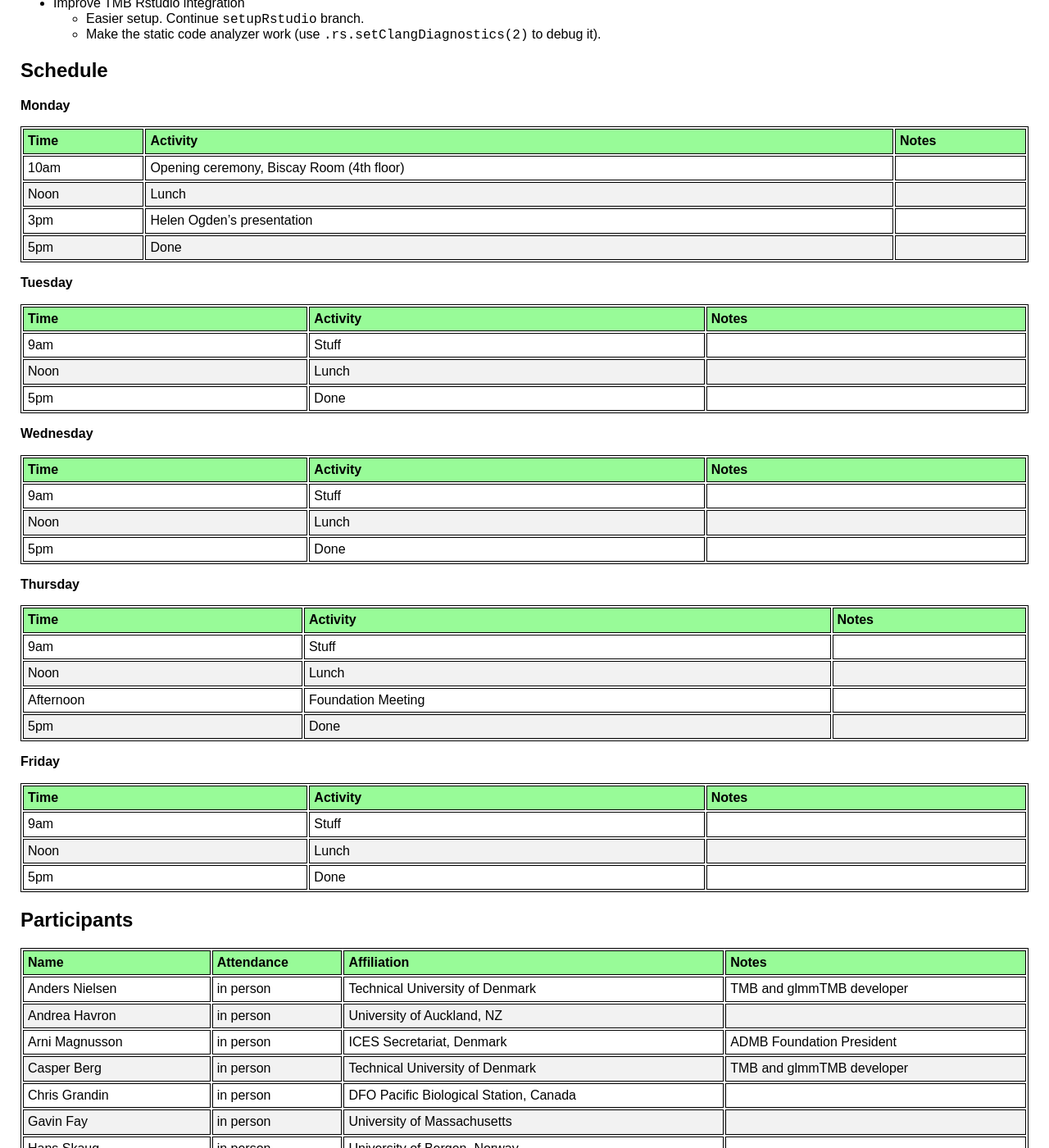
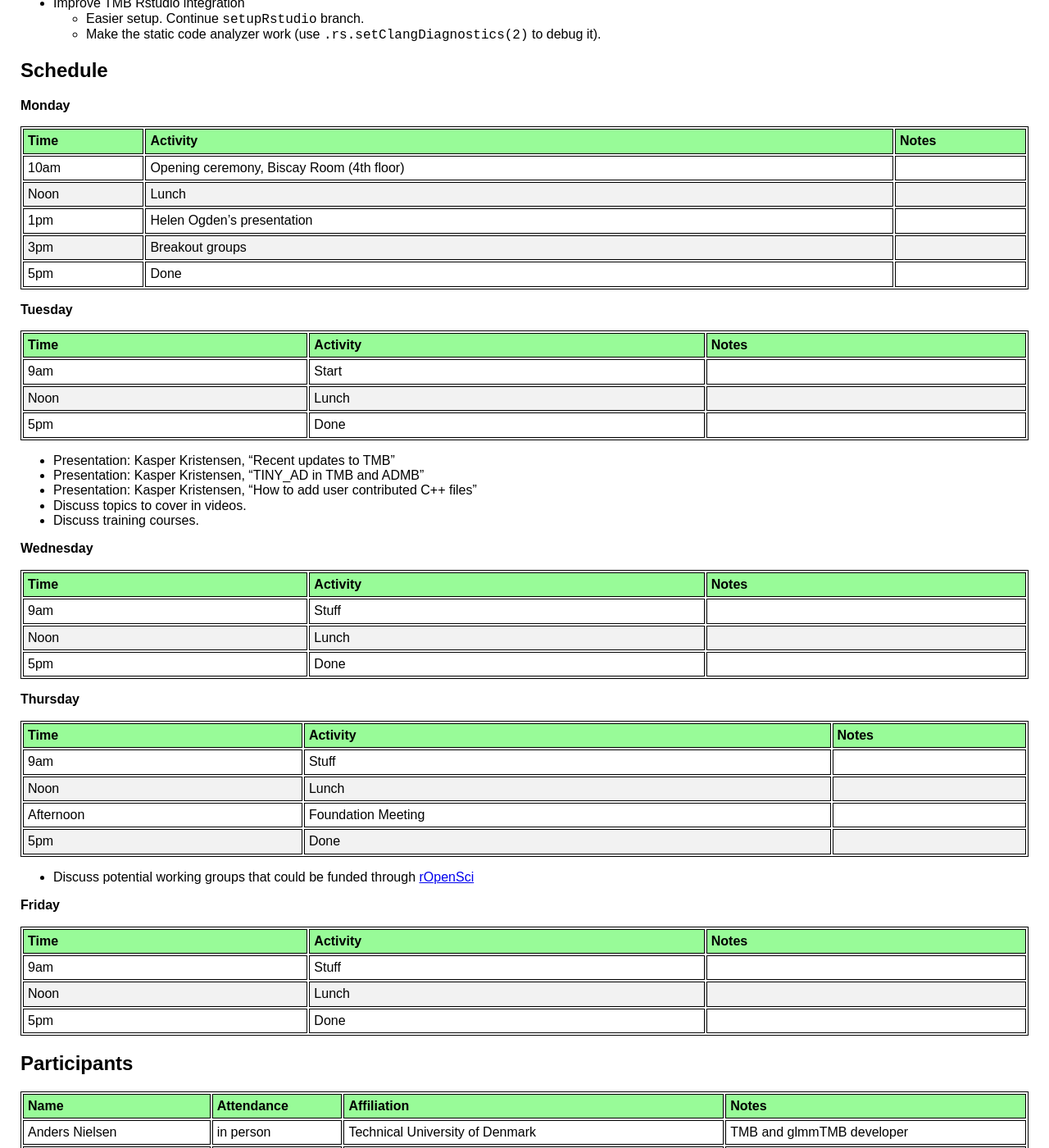
Before and after one commit to TMB-ADMB-Workshops/DevelopersWorkshop2017, a Jekyll site: the page built from agenda.md, in a window 1280 px wide and 1400 px high, scrolled down 831 px. Shown: the whole window at 82% size. Built offline with Jekyll 4.4.1, drawn with Linux system fonts in a browser that asks for light colours; nearby versions of some CDN libraries; our own code applies the rules of GitHub Pages for plain Markdown files.

Commit message:
add to Tues agenda

```diff
--- a/agenda.md
+++ b/agenda.md
@@ -61,16 +57,23 @@ __Time__ | __Activity__ | __Notes__
 --- | --- | ---
 10am | Opening ceremony, Biscay Room (4th floor)
 Noon | Lunch
-3pm | Helen Ogden's presentation
+1pm | Helen Ogden's presentation
+3pm | Breakout groups
 5pm | Done
 
 __Tuesday__
 
 __Time__ | __Activity__ | __Notes__
 --- | --- | ---
-9am | Stuff
+9am | Start
 Noon | Lunch
 5pm | Done
+
+* Presentation: Kasper Kristensen, “Recent updates to TMB”
+* Presentation: Kasper Kristensen, “TINY_AD in TMB and ADMB”
+* Presentation: Kasper Kristensen, “How to add user contributed C++ files”
+* Discuss topics to cover in videos.
+* Discuss training courses.
 
 __Wednesday__
 
@@ -88,6 +91,8 @@ __Time__ | __Activity__ | __Notes__
 Noon | Lunch
 Afternoon | Foundation Meeting
 5pm | Done
+
+* Discuss potential working groups that could be funded through [rOpenSci](https://www.r-bloggers.com/announcing-the-ropensci-fellowships-program/)
 
 __Friday__
 
```
Also changed, not shown: other parts of agenda.md (+0 -4 lines).
